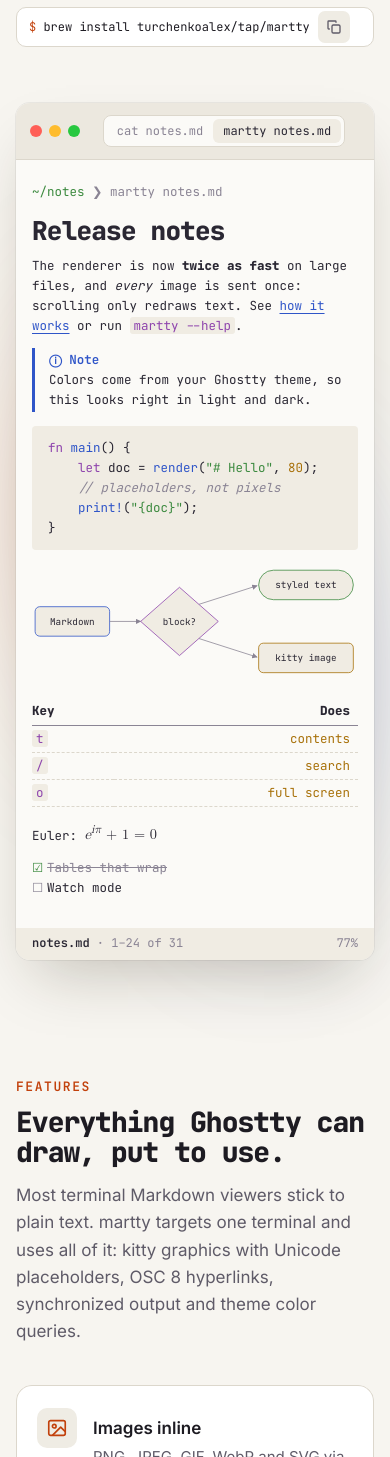
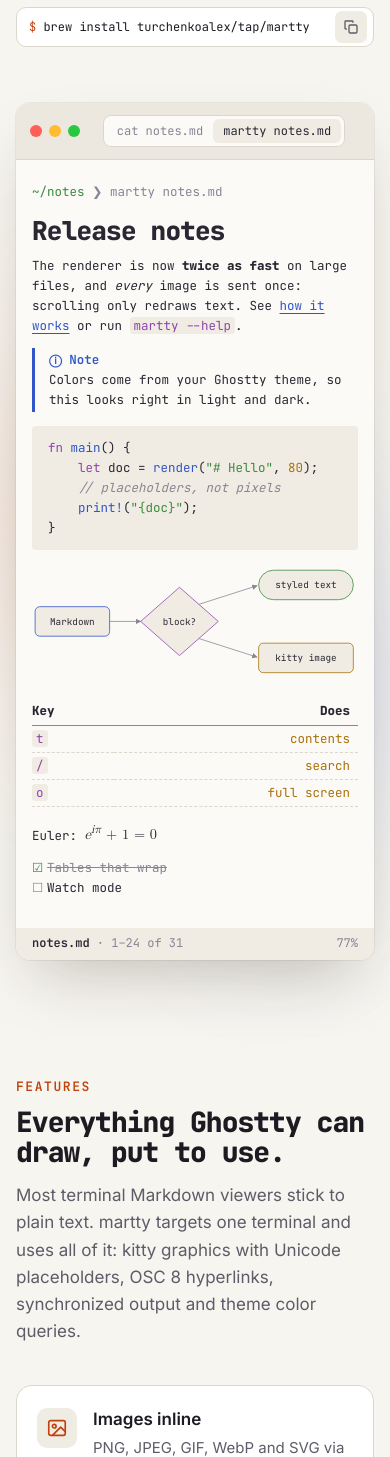
Before and after one commit to turchenkoalex/martty, a plain HTML site: page site/index.html in a window 390 px wide. Shown: the part 543-2000 px from the top of the page. Drawn offline with Linux system fonts and the light colour scheme.

Commit message:
Fix the copy button and feature headings on the mobile landing page
The copy button now sits at the right edge of the install command, and
feature headings start level with their icons.

Co-Authored-By: Claude Opus 5.5 <noreply@anthropic.com>

```diff
--- a/site/index.html
+++ b/site/index.html
@@ -156,7 +156,7 @@ h1 em { font-style: normal; color: var(--accent); }
   .cta { gap: 10px; }
   .cta .btn { flex: 1 1 0; justify-content: center; padding: 13px 10px; gap: 8px; font-size: 14px; white-space: nowrap; }
   .copy { order: 3; width: 100%; font-size: 12px; gap: 8px; padding-left: 12px; }
-  .copy span { white-space: normal; line-height: 1.5; padding: 10px 0; text-align: left; }
+  .copy span { flex: 1; white-space: normal; line-height: 1.5; padding: 10px 0; text-align: left; }
 }
 
 /* terminal */
@@ -239,7 +239,7 @@ h2 { font: 800 clamp(28px, 4vw, 44px)/1.1 "JetBrains Mono", monospace; letter-sp
 @media (max-width: 560px) {
   .feature { padding: 22px 20px; display: grid; grid-template-columns: 40px 1fr; column-gap: 16px; }
   .feature .ico { grid-row: span 2; margin: 0; }
-  .feature h3 { margin-top: 9px; }
+  .feature h3 { margin-top: 0; }
 }
 
 .pipeline { background: var(--card); border: 1px solid var(--line); border-radius: 16px; padding: clamp(16px, 4vw, 40px); }
```
